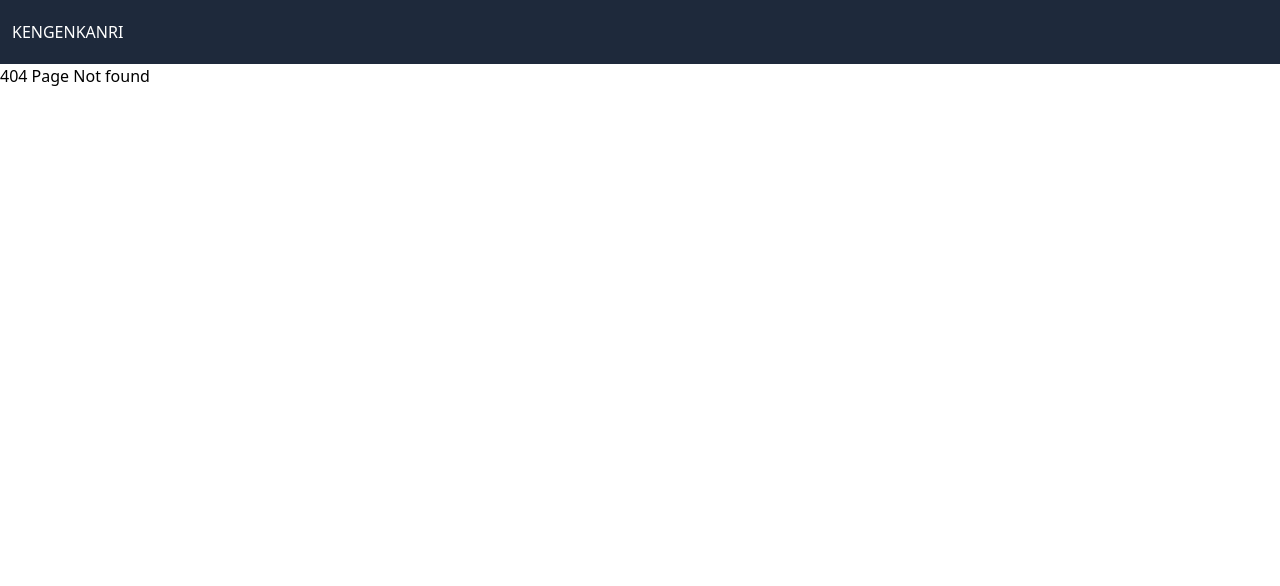
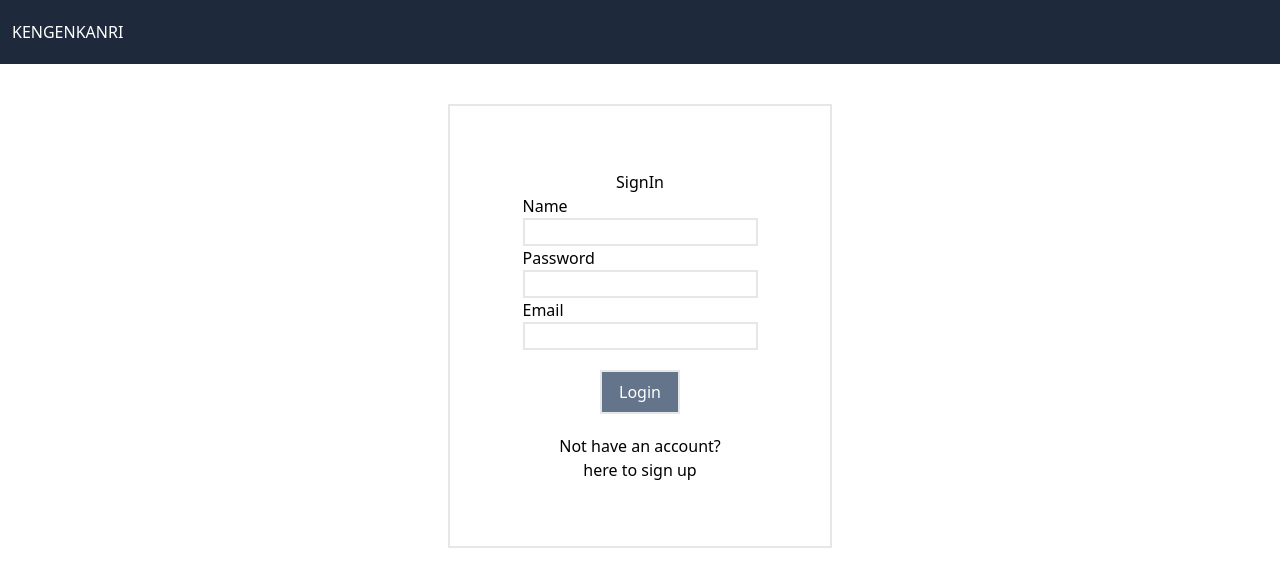
Before and after one commit to tayu78/auth-management, a React (Create React App) app in the folder client/: page /signin in a window 1280 px wide. Before the commit this address had no page. Shown: the top 586 px of the page. Built offline with nearby package versions, Linux system fonts and the light colour scheme.

Commit message:
made signup/login form

```diff
--- a/client/package.json
+++ b/client/package.json
@@ -10,6 +10,7 @@
     "@testing-library/jest-dom": "^5.16.4",
     "@testing-library/react": "^13.3.0",
     "@testing-library/user-event": "^13.5.0",
+    "axios": "^0.27.2",
     "react": "^18.2.0",
     "react-dom": "^18.2.0",
     "react-router-dom": "6",
--- a/client/src/App.js
+++ b/client/src/App.js
@@ -6,6 +6,8 @@ import Home from "./routes/Admin/Home";
 import UserMgmt from './routes/Admin/UserMgmt';
 import RoleMgmt from './routes/Admin/RoleMgmt';
 import PermissionMgmt from './routes/Admin/PermissionMgmt';
+import SignForm from './routes/Sign/SignForm';
+
 
 
 function App() {
@@ -18,6 +20,8 @@ function App() {
         <Route path="userManagement" element={<UserMgmt />} />
         <Route path="roleManagement" element={<RoleMgmt />} />
         <Route path="permissionManagement" element={<PermissionMgmt />} />
+        <Route path='signin' element={ <SignForm isLogin />} />
+        <Route path='signup' element={ <SignForm  />} />
         <Route path="*" element={ <div>404 Page Not found</div>} />
       </Routes>
       {/* </div> */}
--- /dev/null
+++ b/client/src/common/Form/FormError.jsx
@@ -0,0 +1,9 @@
+import React from 'react'
+
+const FormError = ({error}) => {
+  return (
+      <p className='bg-red-300  text-center'>{error}</p>
+  )
+}
+
+export default FormError
--- /dev/null
+++ b/client/src/cons/Cons.js
@@ -0,0 +1 @@
+export const SERVER_DOMAIN = "http://localhost:5000";
--- a/client/src/routes/Admin/Home.jsx
+++ b/client/src/routes/Admin/Home.jsx
@@ -9,11 +9,10 @@ const Home = () => {
       <>
           {/* <h1>Admin Home</h1> */}
           <div>
-          <ul className='grid grid-cols-auto-fit p-10 w-4/5 m-auto justify-center gap-10'>
+          <ul className='grid grid-cols-auto-fit justify-center gap-10 p-10 w-4/5 m-auto' >
           <MenuItem url={"userManagement"} title={"User Management"} icon={<ManageAccountsOutlinedIcon  className="menu-icon"/>} />
           <MenuItem url={"roleManagement"} title={"Role Management"} icon={<GroupIcon className='menu-icon' /> } />
           <MenuItem url={"permissionManagement"} title={"Permission Management"} icon={<KeyIcon className='menu-icon' />} />
-
           </ul>
           </div>
 
--- /dev/null
+++ b/client/src/routes/Sign/SignForm.jsx
@@ -0,0 +1,73 @@
+import React, { useCallback, useState } from 'react';
+import { Link, useNavigate } from 'react-router-dom';
+import axios from "axios";
+import { SERVER_DOMAIN } from '../../cons/Cons';
+import FormError from '../../common/Form/FormError';
+
+const SignForm = ({isLogin}) => {
+  const [username, setUsername] = useState("");
+  const [password, setPassword] = useState("");
+  const [email, setEmail] = useState("");
+  const [error, setError] = useState("");
+
+
+  const navigate = useNavigate();
+
+  const handleSubmit = async (e) => {
+    e.preventDefault();
+    let users;
+    if (isLogin) {
+      users = await axios.post(`${SERVER_DOMAIN}/users/login`, { name: username, email, password });
+      console.log(users.data);
+    } else {
+      users = await axios.post(`${SERVER_DOMAIN}/users/signup`, { name: username, email, password })
+      console.log(users);
+    }
+
+    if (users.data) {
+      navigate("/")
+    } else {
+      setError("User not found. please try again");
+    }
+
+  }
+
+  return (
+    <div className='w-96 m-auto border-2 p-16 mt-10 '>
+      <h2 className='text-center text-xl'>{isLogin ? "SignIn" : "SignUp" }</h2>
+      {error && <FormError error={error} />}
+      <form onSubmit={handleSubmit}>
+        <div className='flex flex-col items-center  '>
+            <div >
+              <label htmlFor="username">Name</label>
+              <input type="text" id="nuserame" name="username" className="border-2 block" value={username} onChange={e=>setUsername(e.target.value)} />
+            </div>
+            <div>
+              <label htmlFor="password">Password</label>
+              <input type="password" id="password" name="password" className='border-2 block' value={password} onChange={e=>setPassword(e.target.value)} />
+            </div>
+            <div>
+              <label htmlFor="email">Email</label>
+            <input type="email" id="email" name="email" className='border-2 block' value={email} onChange={e=>setEmail(e.target.value)} />
+            </div>
+            <button type="submit" className='border-2 bg-slate-500 text-white w-20 p-2 m-5' >Login</button>
+        </div>
+      </form>
+      {isLogin ?
+        <div className='text-center'>
+          <p>Not have an account? </p>
+          <Link to="/signup">here to sign up</Link>
+        </div>
+        :
+        <div className='text-center'>
+          <p>Already have an account ?  </p>
+          <Link to="/signin">here to sign in</Link>
+        </div>
+      }
+
+    </div>
+
+  )
+}
+
+export default SignForm
```
Also changed, not shown: 1 other file (tests, documents, lock files or other folders).
